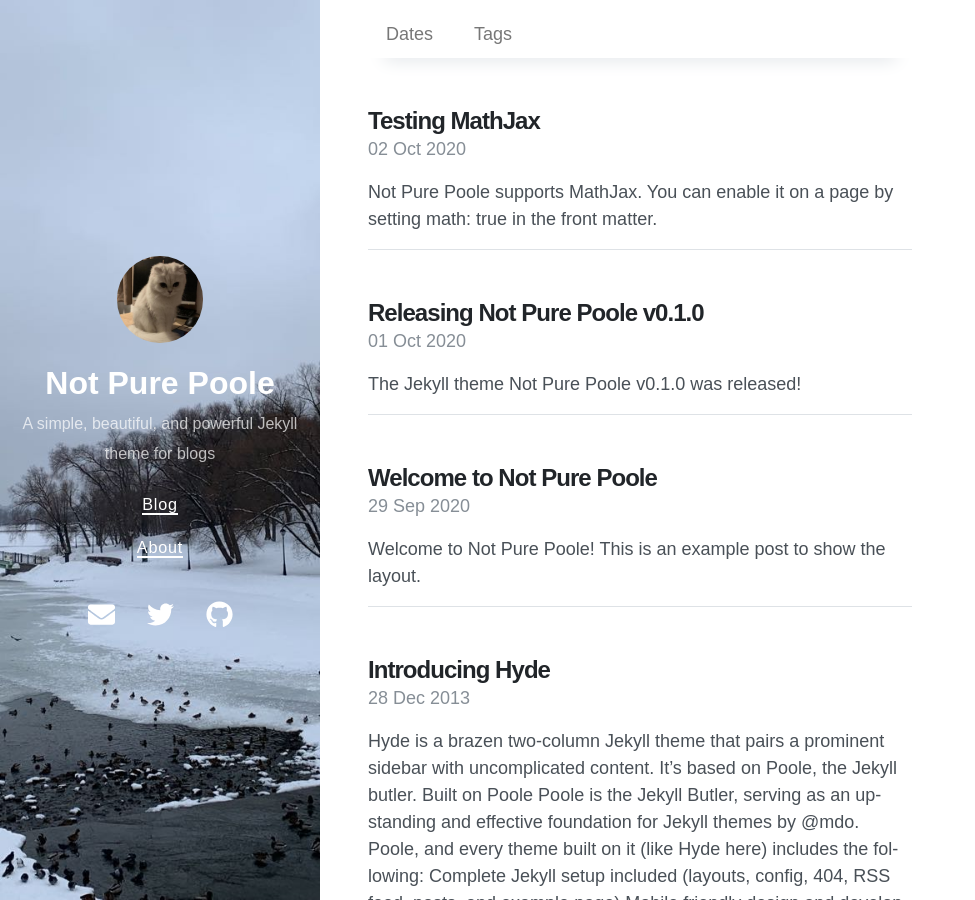
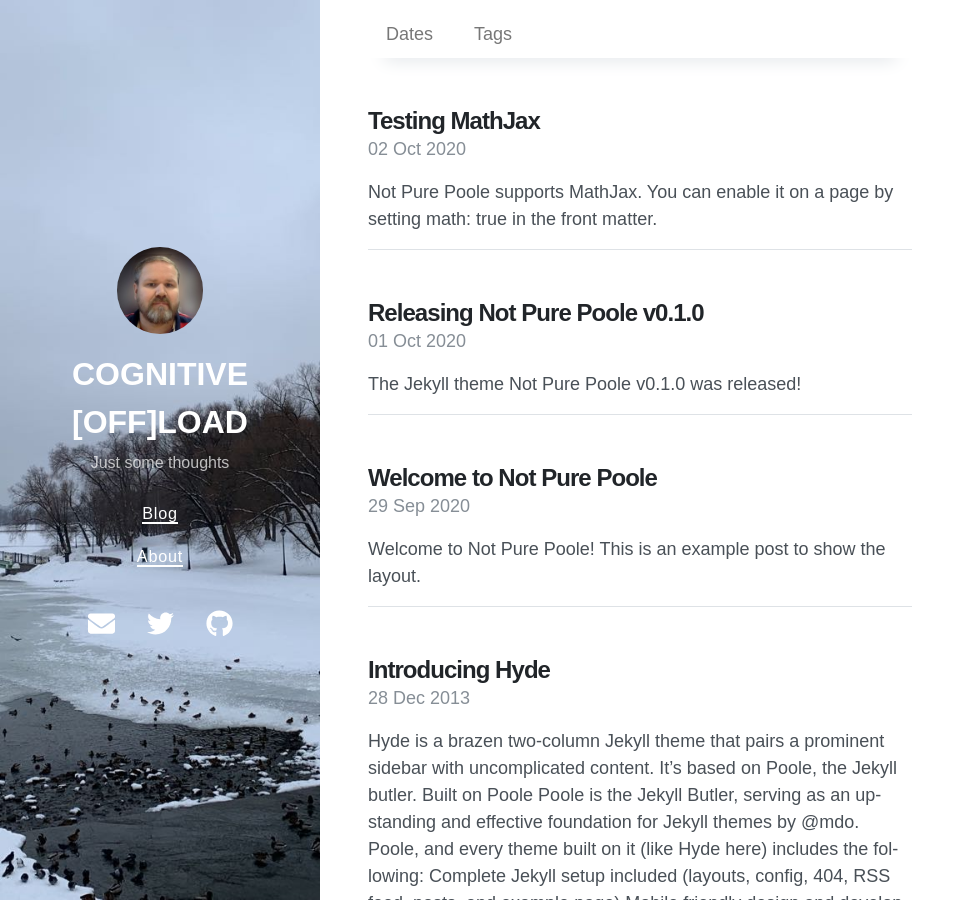
Before and after one commit to andrewshawza/cognitive, a Jekyll site: the page built from index.html, in a window 1280 px wide and 900 px high. Shown: the whole window, without its empty margins (0-975 px from the left). Built offline with Jekyll 4.4.1, drawn with Linux system fonts in a browser that asks for light colours; nearby versions of some CDN libraries; the list of posts is cut into pages by our own code.

Commit message:
new image

```diff
--- a/_config.yml
+++ b/_config.yml
@@ -1,8 +1,8 @@
 # Setup
-title: Not Pure Poole
-description: A simple, beautiful, and powerful Jekyll theme for blogs
-url: https://vszhub.github.io
-avatar: /avatar.jpeg
+title: COGNITIVE [OFF]LOAD
+description: Just some thoughts
+url: https://andrewshawza.github.io/cognitive
+avatar: /andrew.jpg
 paginate: 5
 permalink: pretty
 cover_image: /bg.jpeg
```
Also changed, not shown: Cognitive-Offload-logo-black-512x512-1.png (added), andrew.jpg (added).
